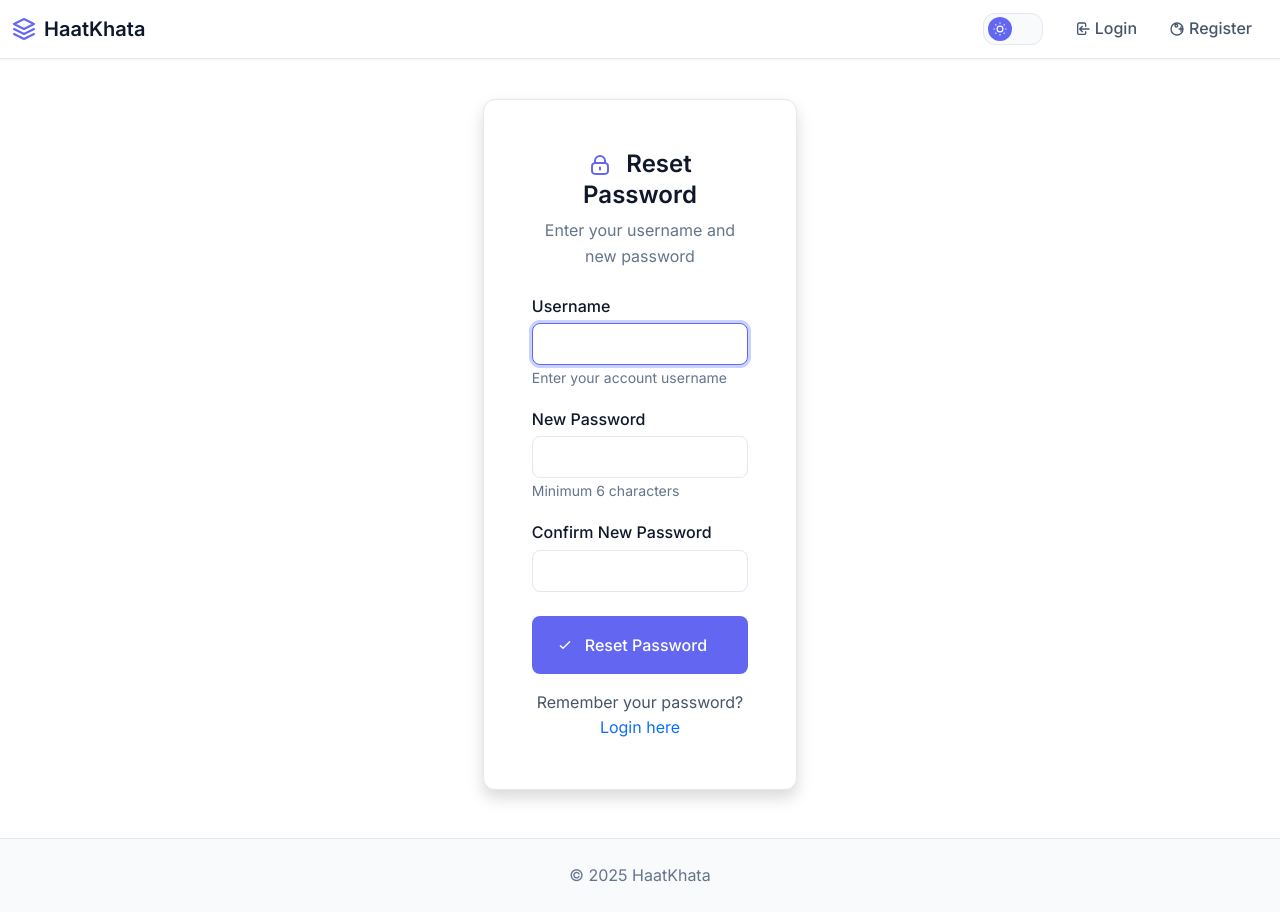
After one commit to nihal-kabir/HaatKhata, a Flask app: page /forgot-password in a window 1280 px wide. The commit adds this page. Run offline with Flask 3, Linux system fonts and the light colour scheme; some libraries are stand-ins or nearby versions.

Commit message:
added forgot password

```diff
--- a/app.py
+++ b/app.py
@@ -12,6 +12,7 @@ load_dotenv()
 # Template constants to avoid duplication
 TEMPLATE_REGISTER = 'register.html'
 TEMPLATE_LOGIN = 'login.html'
+TEMPLATE_FORGOT_PASSWORD = 'forgot_password.html'
 TEMPLATE_DASHBOARD = 'dashboard.html'
 TEMPLATE_TASKS = 'tasks.html'
 TEMPLATE_CREATE_TASK = 'create_task.html'
@@ -127,6 +128,43 @@ def logout():
     logout_user()
     flash('You have been logged out.', 'info')
     return redirect(url_for('index'))
+
+@app.route('/forgot-password', methods=['GET', 'POST'])
+def forgot_password():
+    """Forgot password - reset with username"""
+    if request.method == 'POST':
+        username = request.form['username']
+        new_password = request.form['new_password']
+        confirm_password = request.form['confirm_password']
+
+        # Check if passwords match
+        if new_password != confirm_password:
+            flash('Passwords do not match!', 'error')
+            return render_template(TEMPLATE_FORGOT_PASSWORD)
+
+        # Check password strength (minimum 6 characters)
+        if len(new_password) < 6:
+            flash('Password must be at least 6 characters long!', 'error')
+            return render_template(TEMPLATE_FORGOT_PASSWORD)
+
+        # Find user by username
+        user = User.get_by_username(username)
+
+        if not user:
+            flash('Username not found!', 'error')
+            return render_template(TEMPLATE_FORGOT_PASSWORD)
+
+        try:
+            # Update password
+            new_password_hash = generate_password_hash(new_password)
+            user.update(password_hash=new_password_hash)
+            flash('Password reset successful! Please login with your new password.', 'success')
+            return redirect(url_for('login'))
+        except Exception as e:
+            flash('Password reset failed. Please try again.', 'error')
+            return render_template(TEMPLATE_FORGOT_PASSWORD)
+
+    return render_template(TEMPLATE_FORGOT_PASSWORD)
 
 @app.route('/dashboard')
 @login_required
@@ -333,6 +371,44 @@ def edit_profile():
 
     return redirect(url_for('profile'))
 
+@app.route('/profile/change-password', methods=['POST'])
+@login_required
+def change_password():
+    """Change user password from profile"""
+    current_password = request.form['current_password']
+    new_password = request.form['new_password']
+    confirm_password = request.form['confirm_password']
+
+    # Verify current password
+    if not current_user.check_password(current_password):
+        flash('Current password is incorrect!', 'error')
+        return redirect(url_for('profile'))
+
+    # Check if new passwords match
+    if new_password != confirm_password:
+        flash('New passwords do not match!', 'error')
+        return redirect(url_for('profile'))
+
+    # Check password strength (minimum 6 characters)
+    if len(new_password) < 6:
+        flash('New password must be at least 6 characters long!', 'error')
+        return redirect(url_for('profile'))
+
+    # Check if new password is different from current
+    if current_password == new_password:
+        flash('New password must be different from current password!', 'error')
+        return redirect(url_for('profile'))
+
+    try:
+        # Update password
+        new_password_hash = generate_password_hash(new_password)
+        current_user.update(password_hash=new_password_hash)
+        flash('Password changed successfully!', 'success')
+    except Exception as e:
+        flash('Failed to change password. Please try again.', 'error')
+
+    return redirect(url_for('profile'))
+
 if __name__ == '__main__':
     port = int(os.environ.get('PORT', 5000))
     debug = os.environ.get('FLASK_ENV') != 'production'
--- /dev/null
+++ b/templates/forgot_password.html
@@ -0,0 +1,61 @@
+{% extends "base.html" %}
+
+{% block title %}Forgot Password - Task Manager{% endblock %}
+
+{% block content %}
+<div class="login-register-container">
+    <div class="container">
+        <div class="row justify-content-center">
+            <div class="col-12 col-sm-8 col-md-6 col-lg-4">
+                <div class="card shadow auth-card">
+                    <div class="card-body p-5">
+                        <div class="text-center mb-4">
+                            <h2 class="card-title">
+                                <svg width="24" height="24" viewBox="0 0 24 24" fill="none" xmlns="http://www.w3.org/2000/svg" class="me-2" style="color: var(--color-primary);">
+                                    <path d="M12 14.5V16.5M7 10.0288C7.47142 10 8.05259 10 8.8 10H15.2C15.9474 10 16.5286 10 17 10.0288M7 10.0288C6.41168 10.0647 5.99429 10.1455 5.63803 10.327C5.07354 10.6146 4.6146 11.0735 4.32698 11.638C4 12.2798 4 13.1198 4 14.8V16.2C4 17.8802 4 18.7202 4.32698 19.362C4.6146 19.9265 5.07354 20.3854 5.63803 20.673C6.27976 21 7.11984 21 8.8 21H15.2C16.8802 21 17.7202 21 18.362 20.673C18.9265 20.3854 19.3854 19.9265 19.673 19.362C20 18.7202 20 17.8802 20 16.2V14.8C20 13.1198 20 12.2798 19.673 11.638C19.3854 11.0735 18.9265 10.6146 18.362 10.327C18.0057 10.1455 17.5883 10.0647 17 10.0288M7 10.0288V8C7 5.23858 9.23858 3 12 3C14.7614 3 17 5.23858 17 8V10.0288" stroke="currentColor" stroke-width="2" stroke-linecap="round" stroke-linejoin="round"/>
+                                </svg>
+                                Reset Password
+                            </h2>
+                            <p class="text-muted">Enter your username and new password</p>
+                        </div>
+
+                        <form method="POST">
+                            <div class="mb-3">
+                                <label for="username" class="form-label">Username</label>
+                                <input type="text" class="form-control" id="username" name="username" required autofocus>
+                                <small class="text-muted">Enter your account username</small>
+                            </div>
+
+                            <div class="mb-3">
+                                <label for="new_password" class="form-label">New Password</label>
+                                <input type="password" class="form-control" id="new_password" name="new_password" required minlength="6">
+                                <small class="text-muted">Minimum 6 characters</small>
+                            </div>
+
+                            <div class="mb-4">
+                                <label for="confirm_password" class="form-label">Confirm New Password</label>
+                                <input type="password" class="form-control" id="confirm_password" name="confirm_password" required minlength="6">
+                            </div>
+
+                            <div class="d-grid">
+                                <button type="submit" class="btn btn-primary btn-lg mb-3">
+                                    <svg width="16" height="16" viewBox="0 0 24 24" fill="none" xmlns="http://www.w3.org/2000/svg" class="me-2">
+                                        <path d="M5 13L9 17L19 7" stroke="currentColor" stroke-width="2" stroke-linecap="round" stroke-linejoin="round"/>
+                                    </svg>
+                                    Reset Password
+                                </button>
+                            </div>
+                        </form>
+
+                        <div class="text-center">
+                            <p class="mb-0">Remember your password?
+                                <a href="{{ url_for('login') }}" class="text-decoration-none">Login here</a>
+                            </p>
+                        </div>
+                    </div>
+                </div>
+            </div>
+        </div>
+    </div>
+</div>
+{% endblock %}
--- a/templates/login.html
+++ b/templates/login.html
@@ -26,7 +26,10 @@
                             </div>
 
                             <div class="mb-4">
-                                <label for="password" class="form-label">Password</label>
+                                <div class="d-flex justify-content-between align-items-center mb-2">
+                                    <label for="password" class="form-label mb-0">Password</label>
+                                    <a href="{{ url_for('forgot_password') }}" class="text-decoration-none small">Forgot Password?</a>
+                                </div>
                                 <input type="password" class="form-control" id="password" name="password" required>
                             </div>
 
```
Also changed, not shown: templates/profile.html (+40 -0 lines).
